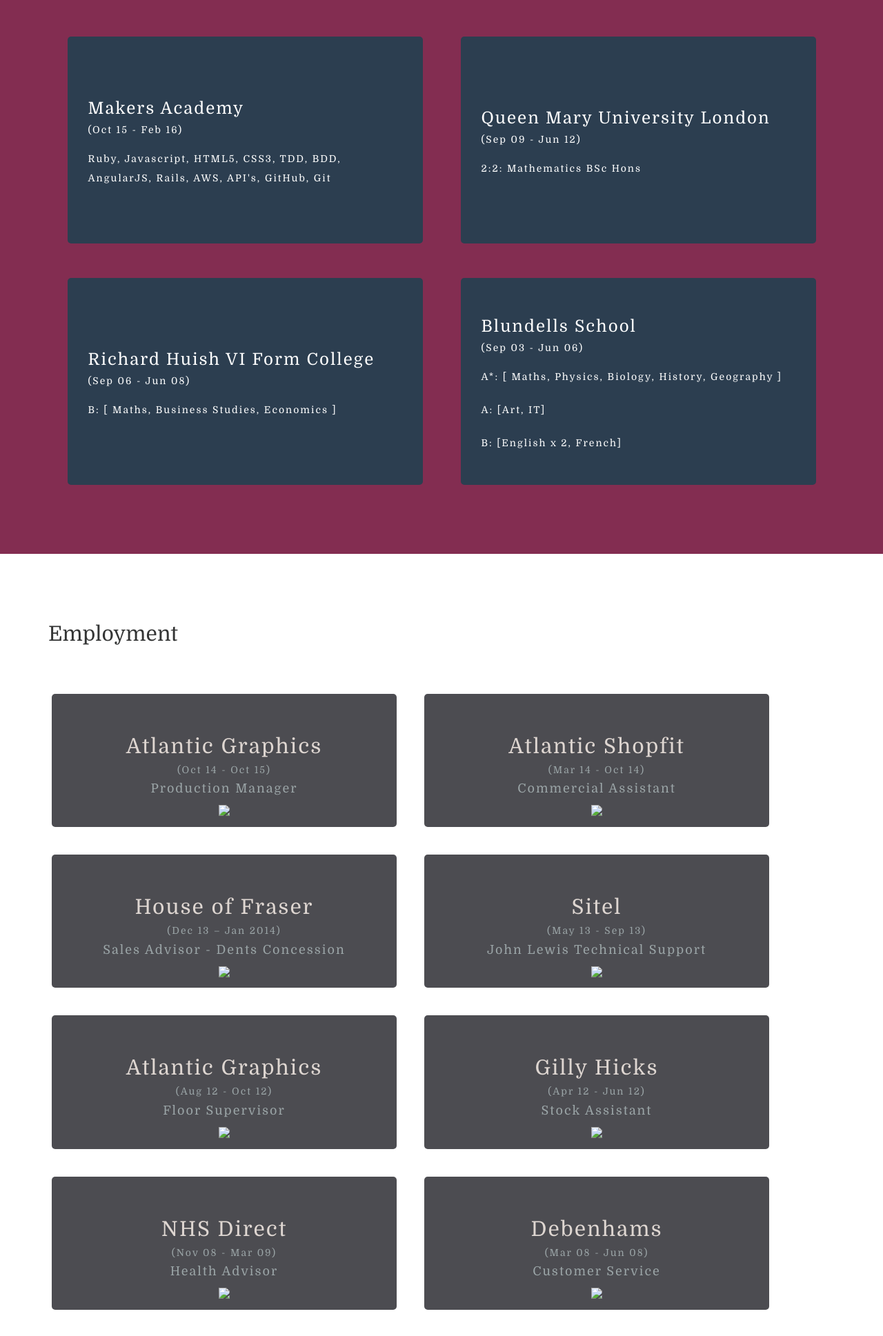
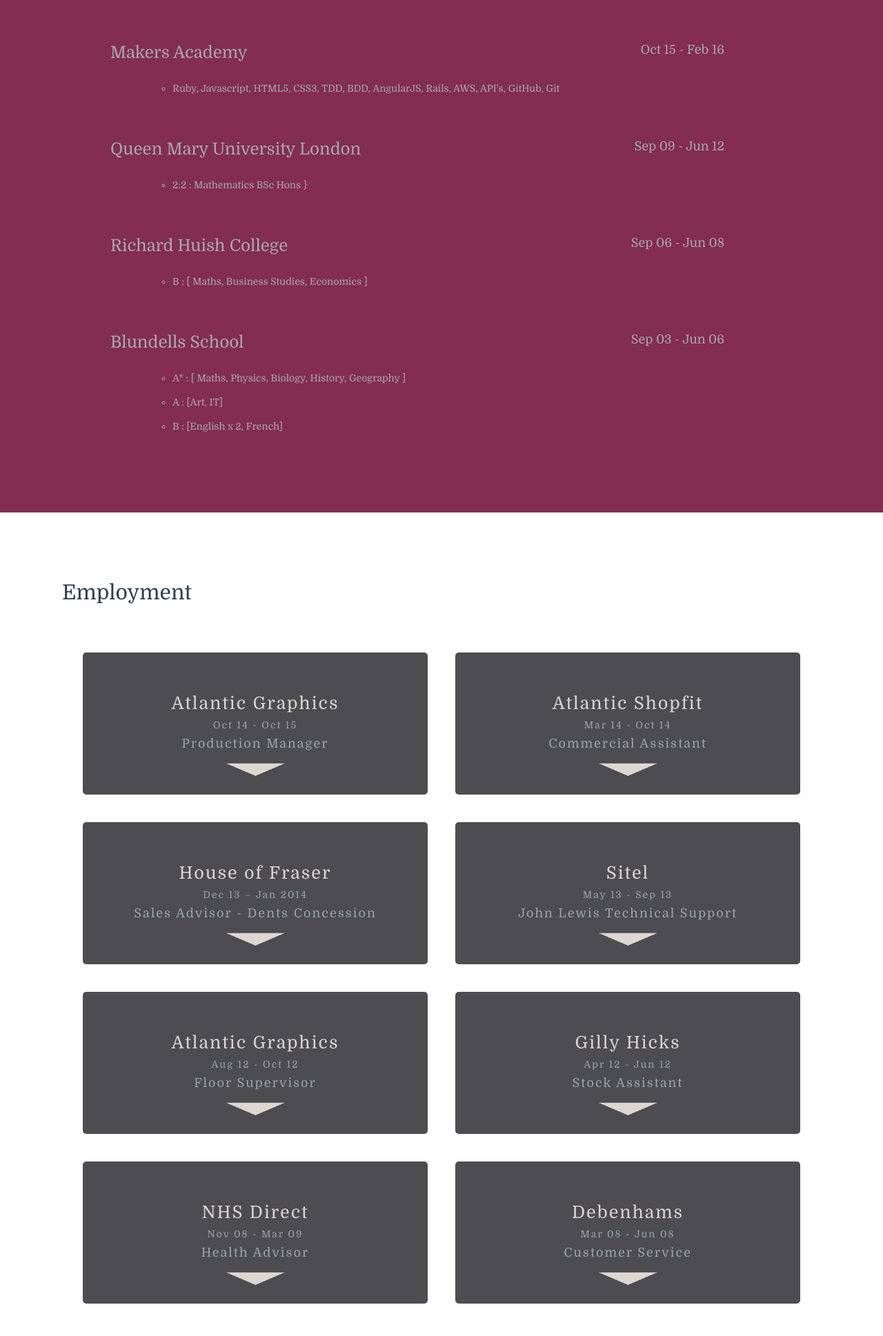
Before and after one commit to d9nny/portfolio, a website: page index.html in a window 1280 px wide. Shown: the part 565-2502 px from the top of the page at 69% size. Drawn offline with nearby package versions, Linux system fonts and the light colour scheme; some packages are replaced by stand-ins of ours; no server answers.

Commit message:
changed layout for education, linked pintrest, added dropdown to employment

```diff
--- a/app/controllers/indexController.js
+++ b/app/controllers/indexController.js
@@ -26,10 +26,10 @@
         self.employment = response.data;
       });
 
-    self.resourceFactory.query("portfolio")
-      .then(function(response) {
-        self.portfolio = response.data;
-      });
+    // self.resourceFactory.query("portfolio")
+    //   .then(function(response) {
+    //     self.portfolio = response.data;
+    //   });
 
     self.setTab = function(num) {
       if (self.activeTab === num) {
--- a/app/partials/education.html
+++ b/app/partials/education.html
@@ -1,18 +1,13 @@
 <section id='educationContainer' class="row">
 	<div class='container'>
 		<h2>Education</h2>
-		<div ng-repeat='school in ctrl.education' class='school col-md-6'>
-			<div class='schoolContainer'>
-				<div class='schoolContentsContainer'>
-					<div class='schoolContents'>
-						<h3>{{school.name}}</h3>
-						<h5>{{school.date}}</h5>
-						<div ng-repeat='subject in school.subjects' class='subject'>
-							<p>{{subject}}</p>
-						</div>
-					</div>
-				</div>
+		<ul ng-repeat='school in ctrl.education' class='school'>
+			<div class='schoolInfo'>
+				<h3>{{school.name}}</h3>
+				<h4>{{school.date}}</h4>
 			</div>
-		</div>
+			<ul ng-repeat='subject in school.subjects' class='subject'>
+				<li>{{subject}}</li>
+			</ul>
 	</div>
 </section>
--- a/app/partials/employment.html
+++ b/app/partials/employment.html
@@ -1,16 +1,15 @@
-<section id='employmentContainer'>
+<section id='employmentContainer' class='row'>
 	<div class='container'>
 		<h2>Employment</h2>
-		<div id='employment' class='row'>
+		<div id='employment'>
 			<div ng-click='ctrl.setTab(company.number)' ng-repeat='company in ctrl.employment' class='company col-md-6'>
 				<h3>{{company.name}}</h3>
 				<h5>{{company.date}}</h5>
 				<h4>{{company.position}}</h4>
 				<div ng-hide='ctrl.isActiveTab(company.number)'>
-					<img ng-src='url(./../..assets/resources/images/employment/downArrow.gif)'>
+					<img ng-src='./../assets/images/employment/downArrow.png'>
 				</div>
 				<div class='duties' ng-show='ctrl.isActiveTab(company.number)'>
-					<img ng-src='url(./../..assets/resources/images/employment/upArrow.gif)'>
 					<ul ng-repeat='point in company.duties' class='point'>
 						<li>{{point}}</li>
 					</ul>
--- a/app/partials/socialMediaIcons.html
+++ b/app/partials/socialMediaIcons.html
@@ -1,5 +1,5 @@
 <div id='socialMediaContainer'>
-	<button class='socialBtn' href='' id='github'></button>
-	<button class='socialBtn' href='' id='linkedin'></button>
-	<button class='socialBtn' href='' id='pinterest'></button>
+<!-- 	<button class='socialBtn' href='' id='github'></button>
+	<button class='socialBtn' href='' id='linkedin'></button> -->
+	<a class='btn socialBtn' href='https://uk.pinterest.com/danwheeler921/' id='pinterest'></a>
 </div>
--- a/assets/resources/education.json
+++ b/assets/resources/education.json
@@ -1,7 +1,7 @@
 [
   {
     "name": "Makers Academy",
-    "date": "(Oct 15 - Feb 16)",
+    "date": "Oct 15 - Feb 16",
     "subjects": [
       "Ruby, Javascript, HTML5, CSS3, TDD, BDD, AngularJS, Rails, AWS, API's, GitHub, Git"
     ],
@@ -9,29 +9,28 @@
   },
   {
     "name": "Queen Mary University London",
-    "date": "(Sep 09 - Jun 12)",
+    "date": "Sep 09 - Jun 12",
     "subjects": [
-      "2:2: Mathematics BSc Hons"
+      "2:2 :  Mathematics BSc Hons }"
     ],
     "number": 2
   },
   {
-    "name": "Richard Huish VI Form College",
-    "date": "(Sep 06 - Jun 08)",
+    "name": "Richard Huish College",
+    "date": "Sep 06 - Jun 08",
     "subjects": [
-      "B: [ Maths, Business Studies, Economics ]"
+      "B :  [ Maths, Business Studies, Economics ]"
     ],
     "number": 3
   },
   {
     "name": "Blundells School",
-    "date": "(Sep 03 - Jun 06)",
+    "date": "Sep 03 - Jun 06",
     "subjects": [
-      "A*: [ Maths, Physics, Biology, History, Geography ]",
-      "A: [Art, IT]",
-      "B: [English x 2, French]"
+      "A* :  [ Maths, Physics, Biology, History, Geography ]",
+      "A :  [Art, IT]",
+      "B :  [English x 2, French]"
     ],
-    "number": 4,
-    "imageUrl": "http://images.fineartamerica.com/images-medium-large/blundells-school-rob-hawkins.jpg"
+    "number": 4
   }
 ]
--- a/assets/stylesheets/education.css
+++ b/assets/stylesheets/education.css
@@ -1,35 +1,37 @@
 #educationContainer {
 	background-color: #832d51;
+	/*background-color: #C33D64;*/
 	padding-bottom: 100px;
+	color: darkgray;
 }
 
 #educationContainer  h2 {
-	margin-top: 100px;
-	color: white;
+	margin: 100px 0 50px 20px;
+	color: #868A8E;
 	letter-spacing: 2px;
 }
 
-.schoolContainer {
-	background-color: #2c3e50;
-	height: 300px;
-	position: relative;
-	margin: 0 12.5px;
-	margin-top: 50px;
-	border-radius: 5px;
+#educationContainer  li {
+	margin-bottom: 15px;
 }
 
-.schoolContentsContainer {
-	position: absolute;
-	color: white;
-	padding: 25px 30px;
-	top: 0;
-	bottom: 0;
-	margin: auto;
-	display: table;
-	letter-spacing: 2px;
+#educationContainer  ul {
+	margin-left: 50px;
 }
 
-.schoolContentsContainer p {
-	margin-top: 20px;
-	line-height: 2;
+.schoolInfo {
+	position: relative;
+	height: 50px;
+	margin: 45px 0 25px;
 }
+
+.schoolInfo > h3 {
+	position: absolute;
+	float: left;
+}
+
+.schoolInfo > h4 {
+  position: absolute;
+  right: 160px;
+  bottom: 0;
+}
--- a/assets/stylesheets/employment.css
+++ b/assets/stylesheets/employment.css
@@ -3,31 +3,33 @@
 }
 
 #employmentContainer h2 {
-	margin-top: 100px;
-	margin-bottom: 50px;
+	margin: 100px 0 50px 20px;
+	color: #2C3E50;
 }
 
 #employment {
 	text-align: center;
+	margin: auto;
+	width: 880px;
+	height: auto;
 }
 
 .company {
-  width: 500px;
+	width: 400px;
   margin: 20px;
   background-color: #4C4C51;
   padding: 40px;
-  padding-bottom: 15px;
+  padding-bottom: 20px;
   border-radius: 5px;
   letter-spacing: 2px;
 }
-
 .company:hover {
 	cursor: pointer;
 }
 
 .company h3 {
 	color: #DED6D1;
-  font-size: 30px;
+  font-size: 25px;
 }
 
 .company h5, .company h4 {
@@ -39,8 +41,8 @@
 	padding-bottom: 20px;
 }
 
-.duties img {
-	padding-bottom: 20px;
+#employment img {
+	width: 100px;
 }
 
 .company li {
@@ -48,3 +50,25 @@
 	color: #DED6CD;
 	list-style-type: circle;
 }
+
+@media screen and (max-width:991px) {
+	.company {
+ 		margin: 20px auto;
+ 		width: 80%;
+	}
+
+	#employment {
+		width: auto;
+	}
+}
+
+@media screen and (min-width:1200px) {
+	.company {
+ 		margin: 20px;
+ 		width: 500px;
+	}
+
+	#employment {
+		width: 1080px;
+	}
+}
--- a/assets/stylesheets/navbar.css
+++ b/assets/stylesheets/navbar.css
@@ -33,7 +33,7 @@
 }
 
 .container-fluid > .navbar-header {
-  margin-left: 15%;
+  margin-left: 10%;
   margin-top: -2px;
 }
 
@@ -70,6 +70,8 @@
 
 .navbar-toggle {
   border: 2px solid white;
+  padding: 7px 7px;
+  margin-top: 11px;
 }
 
 .navbar-default .navbar-toggle .icon-bar {
@@ -110,16 +112,29 @@
   background-image: url('./../images/socialMedia/pinterest.gif');
 }
 
-@media screen and (max-width:960px) {
+@media screen and (max-width: 1000px) {
+
+  #bs-example-navbar-collapse-1 {
+              width: 286px;
+    background-color: crimson;
+    right: 0;
+    position: absolute;
+    top: 41px;
+  }
+  .navbar-collapse.collapse {
+      display: none !important;
+  }
+  .navbar-collapse.collapse.in {
+      display: block !important;
+  }
+  .navbar-header .collapse, .navbar-toggle {
+      display:block !important;
+  }
+  .navbar-header {
+      float:none;
+  }
   #socialMediaContainer {
-    top: 70px;
-    right: 55px;
+    top: 4px;
+    right: 100px;
   }
 }
-
-@media screen and (max-width:765px) {
-  #socialMediaContainer {
-    top: 8px;
-    right: 70px;
-  }
-}
```
Also changed, not shown: assets/resources/employment.json (+8 -8 lines), assets/images/employment/downArrow.png (added), assets/images/employment/upArrow.png (added), 1 other file.
